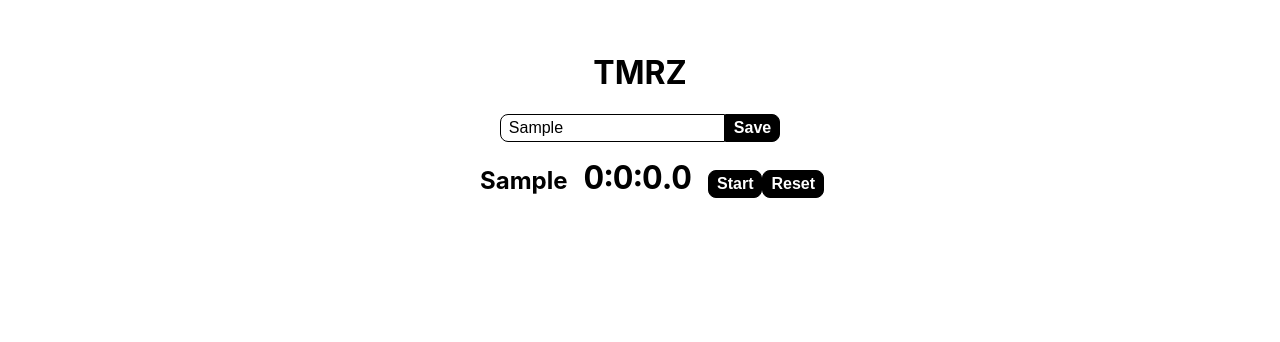
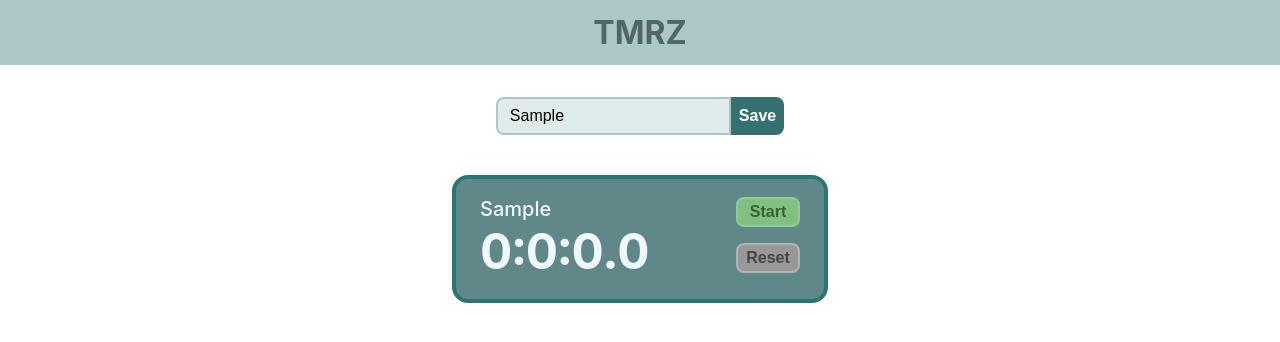
Before and after one commit to lissalad/tmrz-app, a React (Create React App) app: page / in a window 1280 px wide. Both pictures are taken after typing "Sample" into the empty fields and a click on the button "Save". Shown: the top 342 px of the page. Built offline with nearby package versions, Linux system fonts and the light colour scheme.

Commit message:
restyled

```diff
--- a/src/App.css
+++ b/src/App.css
@@ -1,8 +1,40 @@
+/* ------------------------------------------- */
+/* Header */
+
+.header {
+  background-color: rgb(172, 199, 199);
+  margin: 0;
+  padding: .8em;
+  color: rgb(81, 103, 103);
+}
+
+.header > h1 {
+  width: 100%;
+  text-align: center;
+}
+
+/* ------------------------------------------- */
+/* App */
+
 .App {
   display: flex;
   flex-direction: column;
   align-items: center;
+  justify-content: center;
   margin: 2rem;
+  color: rgb(45, 52, 52);
+}
+
+h1, h2 {
+  margin: 0;
+}
+
+button {
+  transition: box-shadow 0.2s ease-in-out;
+}
+
+button:hover {
+  box-shadow: 0px 3px 6px rgba(0, 0, 0, 0.2);
 }
 
 /* ------------------------------------------- */
@@ -11,23 +43,28 @@
 .NewTimer {
 	display: flex;
 	justify-content: center;
+  color: rgb(45, 52, 52);
+
 }
 
 .NewTimer > input {
 	font-size: 1rem;
-	padding: 0.25rem 0.5rem;
+	padding: 0.5rem .75rem;
 	border-radius: 0.5rem 0 0 0.5rem;
-	border: 1px solid;
+	border: 2px solid rgb(172, 199, 199);
 	margin: 0;
+  background-color: rgb(223, 234, 234);
+  ;
 }
 
 .NewTimer > button {
 	font-size: 1rem;
 	padding: 0.25rem 0.5rem;
 	border-radius: 0 0.5rem 0.5rem 0;
-	border: 1px solid #000;
+	border: 0px solid rgb(172, 199, 199);
+  border-left: 0;
 	margin: 0;
-	background-color: #000;
+	background-color: rgb(54, 113, 113);
 	color: #fff;
 	font-weight: bold;
 }
@@ -39,28 +76,79 @@
 	width: 320px;
 	display: flex;
 	flex-direction: row;
-	justify-content: space-between;
-	align-items: baseline;
+  justify-content: space-between;
+  border: 4px solid rgb(42, 118, 118);
+  background-color: rgb(96, 136, 136);
+  padding: 18px 24px;
+  border-radius: 16px;
+  /* width: fit-content; */
+  color:aliceblue;
+  gap: 16px;
 }
 
-.Timer > h1 {
-	flex:1;
-	margin: 1rem;
+.Timer > .timer-info > h1 {
+	/* flex:1; */
+	/* margin: 1rem; */
 	text-align: left;
 	font-variant-numeric: tabular-nums;
+  font-size: 50px;
 }
 
-.Timer > h2 {
+.Timer > .timer-info > h2 {
 	flex: 1;
+  text-transform: capitalize;
+  font-size: 20px;
+  font-weight: 500;
 }
 
-.Timer > button {
+.buttons {
+  display: flex;
+  flex-direction: column;
+  justify-content: space-between;
+  margin-bottom: 8px;
+}
+
+.Timer > .buttons > button {
 	padding: 0.25rem 0.5rem;
 	border-radius: 0.5rem;
-	border: 1px solid #000;
-	background-color: #000;
-	color: #fff;
+
+	/* background-color: #000; */
 	font-size: 1rem;
 	font-weight: bold;
 	width: 4rem;
 }
+
+.timer-info {
+  display: flex;
+  flex-direction: column;
+}
+
+.reset-button {
+  color: rgb(70, 70, 70);
+  background-color: rgb(152, 152, 152);
+	border: 2px solid rgb(179, 179, 179);
+}
+
+.stop-button {
+  color: rgb(114, 56, 47);
+  background-color: rgb(202, 119, 105);
+  border: 2px solid rgb(230, 159, 145);
+}
+
+.start-button {
+  color:rgb(53, 99, 53);
+  background-color: rgb(129, 192, 129);
+  border: 2px solid rgb(148, 203, 148);
+}
+
+/* ------------------------------------------- */
+/* ListTimers */
+
+.timers-list {
+  display: flex;
+  flex-direction: row;
+  flex-wrap: wrap;
+  gap: 20px;
+  margin-top: 40px;
+  width: fit-content;
+}
--- a/src/App.js
+++ b/src/App.js
@@ -7,7 +7,6 @@ import throttle from "lodash/throttle";
 function App() {
   return (
     <div className="App">
-      <h1>TMRZ</h1>
       <NewTimer />
       <ListTimers />
     </div>
--- /dev/null
+++ b/src/components/Header.js
@@ -0,0 +1,7 @@
+export default function Header() {
+  return (
+    <div className="header">
+      <h1>TMRZ</h1>
+    </div>
+  );
+}
--- a/src/components/ListTimers.js
+++ b/src/components/ListTimers.js
@@ -6,7 +6,7 @@ export default function ListTimers() {
   const timers = useSelector((state) => state.timers.value);
 
   return (
-    <div>
+    <div className="timers-list">
       {timers.map((timer, i) => {
         return <Timer {...timer} key={`timer-${i}`} index={i} />;
       })}
--- a/src/components/Timer.js
+++ b/src/components/Timer.js
@@ -7,12 +7,25 @@ export default function Timer({ index, name, time, isRunning }) {
 
   return (
     <div className="Timer">
-      <h2>{name}</h2>
-      <h1>{formatTime(time)}</h1>
-      <button onClick={() => dispatch(toggleTimer(index))}>
-        {isRunning ? "Stop" : "Start"}
-      </button>
-      <button onClick={() => dispatch(resetTimer(index))}>Reset</button>
+      <div className="timer-info">
+        <h2>{name}</h2>
+        <h1>{formatTime(time)}</h1>
+      </div>
+
+      <div className="buttons">
+        <button
+          onClick={() => dispatch(toggleTimer(index))}
+          className={isRunning ? "stop-button" : "start-button"}
+        >
+          {isRunning ? "Stop" : "Start"}
+        </button>
+        <button
+          onClick={() => dispatch(resetTimer(index))}
+          className="reset-button"
+        >
+          Reset
+        </button>
+      </div>
     </div>
   );
 }
--- a/src/index.js
+++ b/src/index.js
@@ -5,11 +5,13 @@ import App from "./App";
 import reportWebVitals from "./reportWebVitals";
 import { store } from "./app/app";
 import { Provider } from "react-redux";
+import Header from "./components/Header";
 
 const root = ReactDOM.createRoot(document.getElementById("root"));
 root.render(
   <React.StrictMode>
     <Provider store={store}>
+      <Header />
       <App />
     </Provider>
   </React.StrictMode>
```
